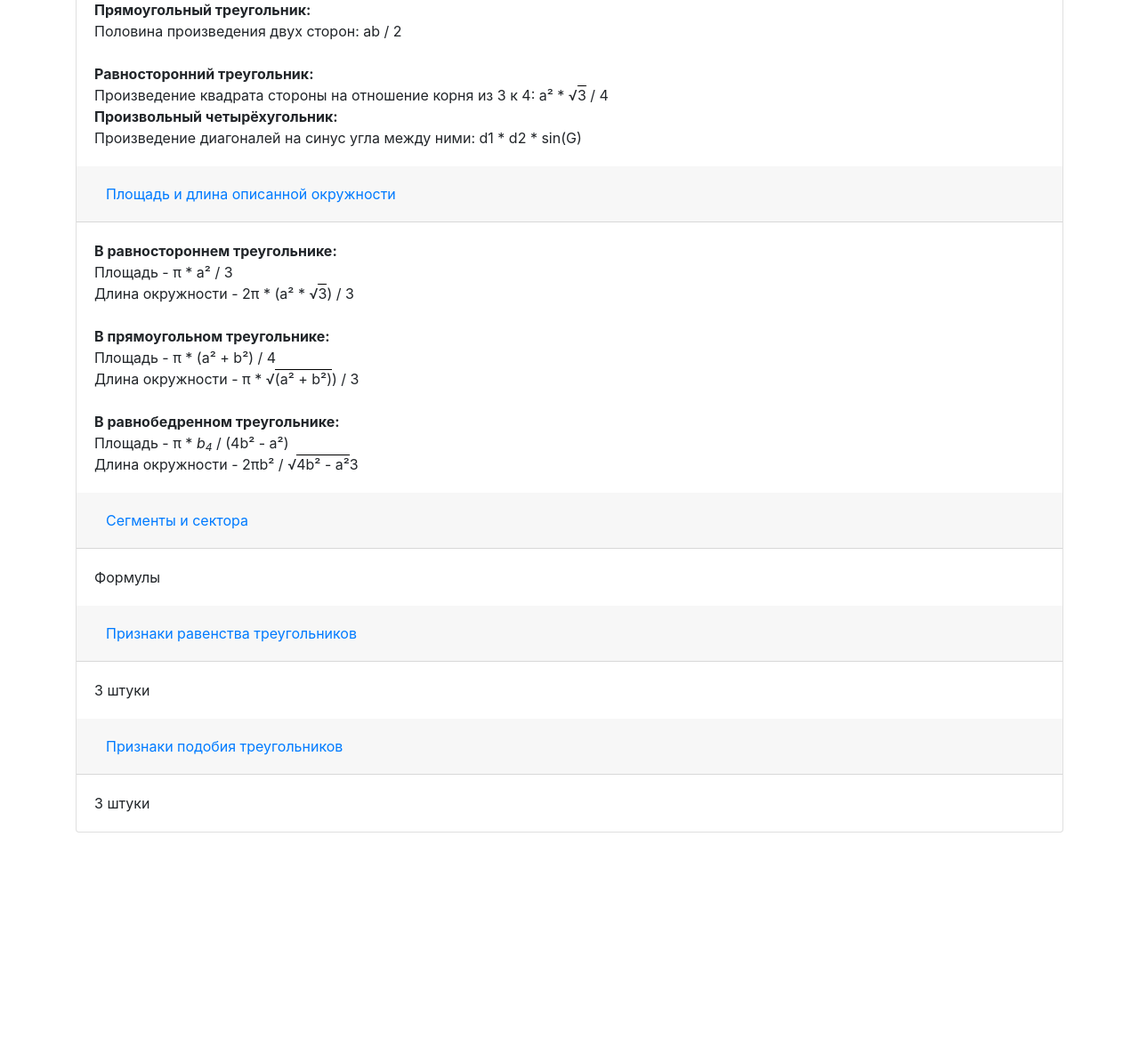
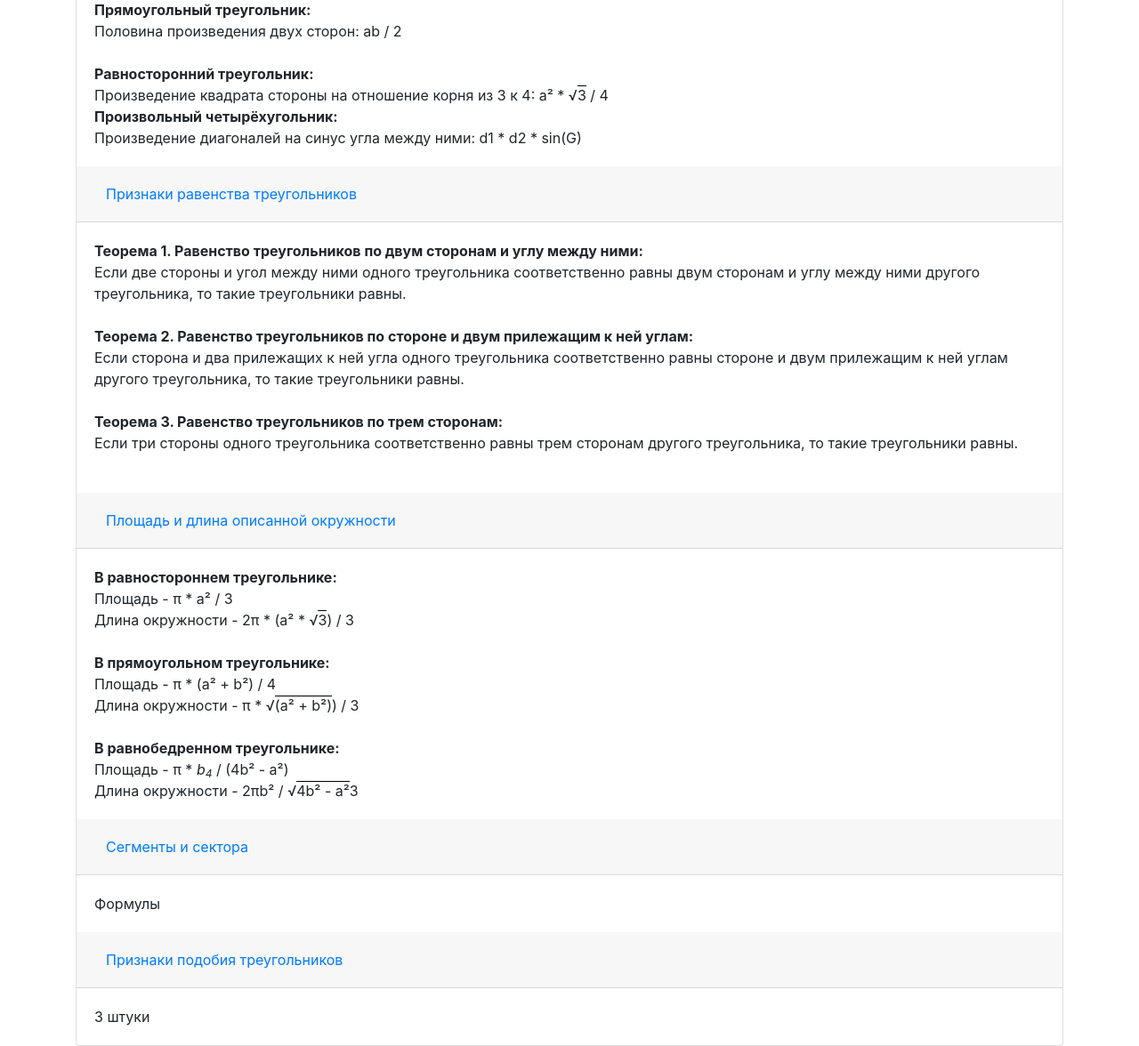
Before and after one commit to nosopirka/project_web, a Flask app: page /geometry in a window 1280 px wide. Shown: the part 333-1509 px from the top of the page at 89% size. Before the commit the page ends 1269 px from the top, so only its background shows below. Run offline with Flask 2, Linux system fonts and the light colour scheme; some libraries are stand-ins or nearby versions.

Commit message:
Update geometry.html

```diff
--- a/templates/geometry.html
+++ b/templates/geometry.html
@@ -26,6 +26,24 @@
 <span>&#8730;</span><span  style="border-top: 1px solid black">3</span> / 4<br>
           <b>Произвольный четырёхугольник:</b><br>
           Произведение диагоналей на синус угла между ними: d1 * d2 * sin(G)
+        </div>
+      </div>
+
+<div class="card-header" id="heading4">
+        <h5 class="mb-0">
+          <button class="btn btn-link" data-toggle="collapse" data-target="#collapse4" aria-expanded="true" aria-controls="collapse4">
+            Признаки равенства треугольников
+          </button>
+        </h5>
+      </div>
+      <div id="collapse4" class="collapse show" aria-labelledby="heading4" data-parent="#accordion">
+        <div class="card-body">
+            <b>Теорема 1. Равенство треугольников по двум сторонам и углу между ними:</b><br>
+          Если две стороны и угол между ними одного треугольника соответственно равны двум сторонам и углу между ними другого треугольника, то такие треугольники равны.<br><br>
+          <b>Теорема 2. Равенство треугольников по стороне и двум прилежащим к ней углам:</b><br>
+          Если сторона и два прилежащих к ней угла одного треугольника соответственно равны стороне и двум прилежащим к ней углам другого треугольника, то такие треугольники равны.<br><br>
+          <b>Теорема 3. Равенство треугольников по трем сторонам:</b><br>
+          Если три стороны одного треугольника соответственно равны трем сторонам другого треугольника, то такие треугольники равны.<br><br>
         </div>
       </div>
 
@@ -63,19 +81,6 @@
         </div>
       </div>
 
-      <div class="card-header" id="heading4">
-        <h5 class="mb-0">
-          <button class="btn btn-link" data-toggle="collapse" data-target="#collapse4" aria-expanded="true" aria-controls="collapse4">
-            Признаки равенства треугольников
-          </button>
-        </h5>
-      </div>
-      <div id="collapse4" class="collapse show" aria-labelledby="heading4" data-parent="#accordion">
-        <div class="card-body">
-            3 штуки
-        </div>
-      </div>
-
       <div class="card-header" id="heading5">
         <h5 class="mb-0">
           <button class="btn btn-link" data-toggle="collapse" data-target="#collapse5" aria-expanded="true" aria-controls="collapse5">
```
